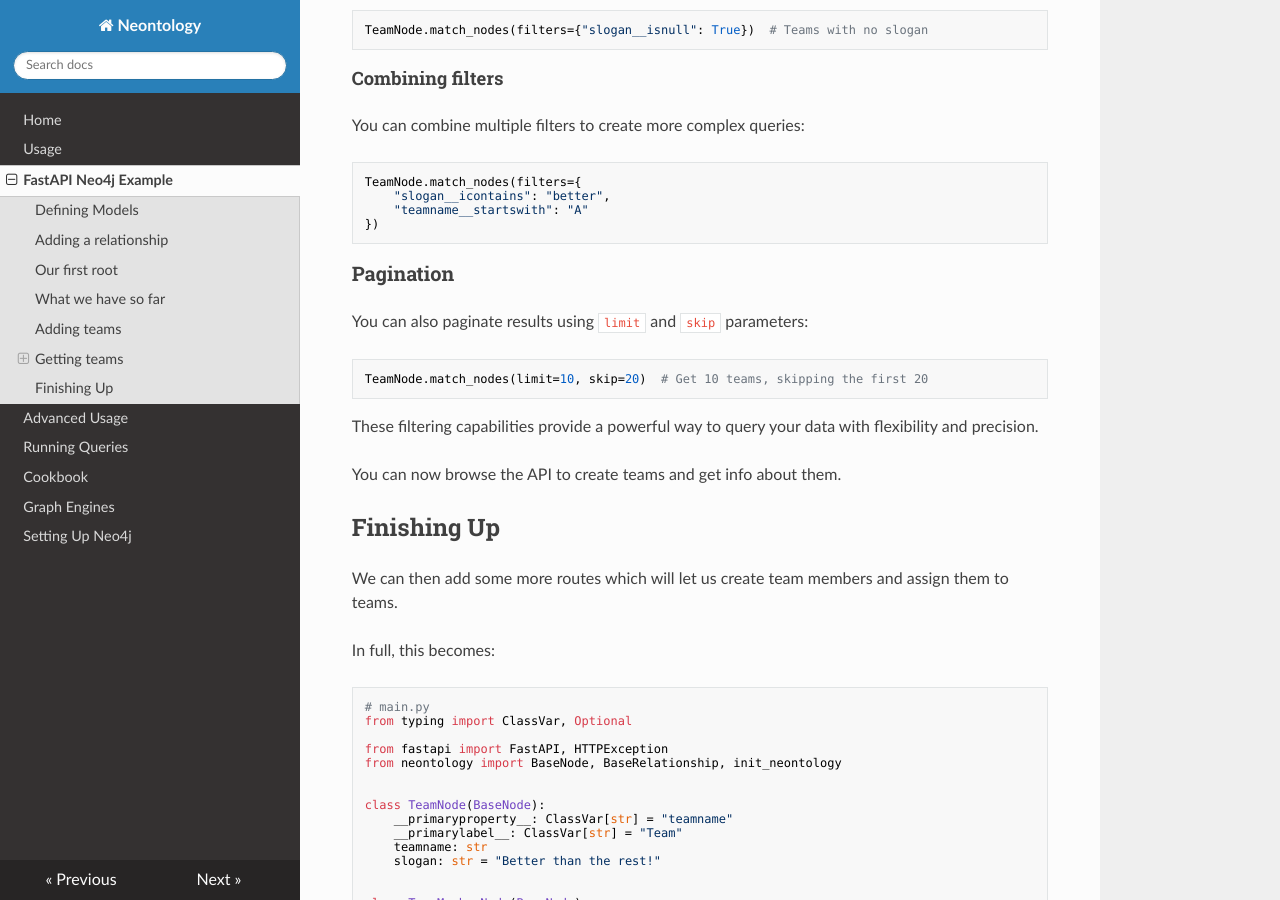
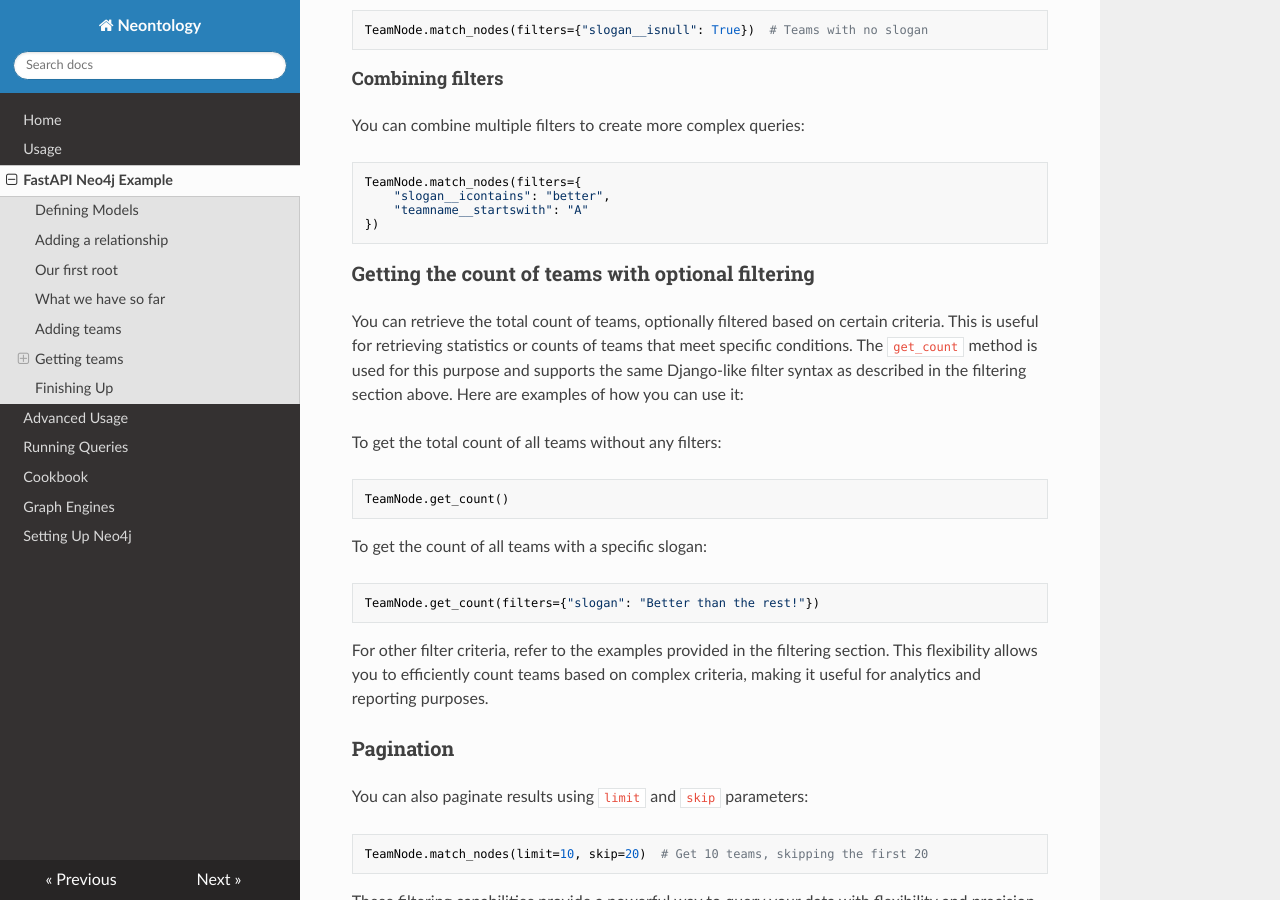
Before and after one commit to ontolocy/neontology, an MkDocs documentation site: the page built from docs/fastapi.md, in a window 1280 px wide and 900 px high, scrolled down 3989 px. Built offline with MkDocs 1.6.1, drawn with Linux system fonts in a browser that asks for light colours; nearby versions of some CDN libraries.

Commit message:
docs: Add short documentation on get_count

````diff
--- a/docs/fastapi.md
+++ b/docs/fastapi.md
@@ -211,6 +211,22 @@ TeamNode.match_nodes(filters={
 })
 ```
 
+### Getting the count of teams with optional filtering
+
+You can retrieve the total count of teams, optionally filtered based on certain criteria. This is useful for retrieving statistics or counts of teams that meet specific conditions. The `get_count` method is used for this purpose and supports the same Django-like filter syntax as described in the filtering section above. Here are examples of how you can use it:
+
+To get the total count of all teams without any filters:
+```python
+TeamNode.get_count()
+```
+
+To get the count of all teams with a specific slogan:
+```python
+TeamNode.get_count(filters={"slogan": "Better than the rest!"})
+```
+
+For other filter criteria, refer to the examples provided in the filtering section. This flexibility allows you to efficiently count teams based on complex criteria, making it useful for analytics and reporting purposes.
+
 ### Pagination
 
 You can also paginate results using `limit` and `skip` parameters:
````
